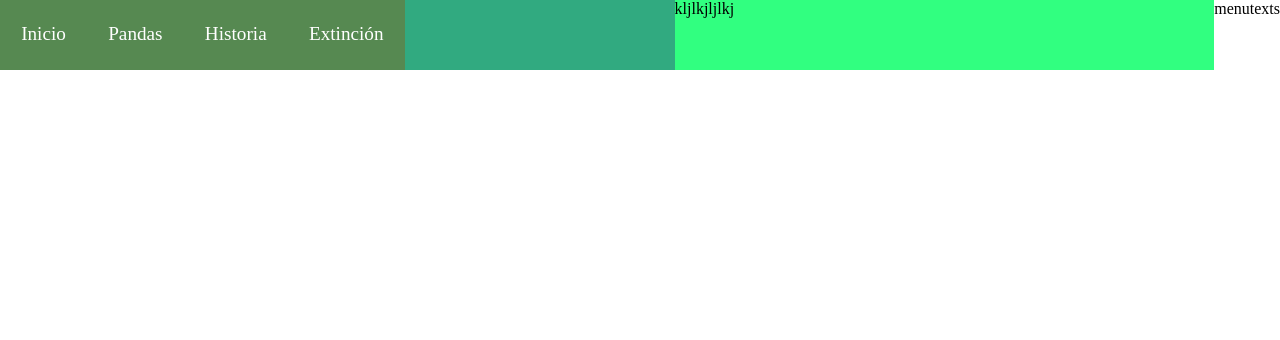
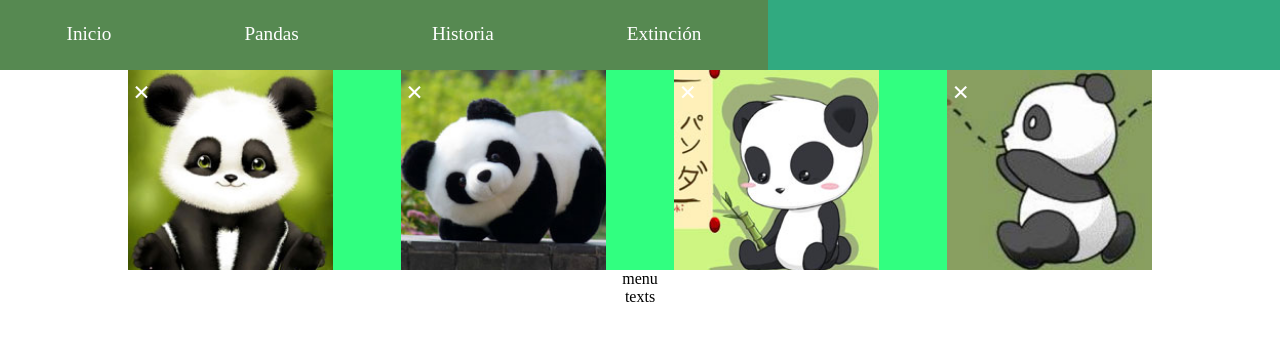
Before and after one commit to emandujanor/pandaFlexbox, a plain HTML site: page index.html in a window 1280 px wide. Drawn offline with Linux system fonts and the light colour scheme.

Commit message:
con pandas

```diff
--- a/assets/css/style.css
+++ b/assets/css/style.css
@@ -1,9 +1,8 @@
 body{
   margin:0px;
   display:flex;
-  justify-content: center;
-
-
+  flex-direction:column;
+  align-items: center;
 }
 header{
   display:flex;
@@ -35,7 +34,37 @@ header{
 #pandasRow{
   display:flex;
   background-color: #31ff80;
-  height: 70px;
+  height: auto;
   width: 80%;
-  flex-wrap: wrap;
+  flex-direction:row;
+  justify-content: space-between;
 }
+
+.cerrar{
+  font-size: 30px;
+  color:white;
+  font-weight: bold;
+  padding: 0px;
+  margin: 5px;
+}
+
+.cerrar:hover{
+  color:red;
+}
+.contenedorPanda{
+  width: 20%;
+  background-size: cover;
+  height: 200px;
+}
+#pandaUno{
+  background-image: url(../img/panda1.jpg);
+}
+#pandaDos{
+  background-image: url(../img/panda2.jpg);
+}
+#pandaTres{
+  background-image: url(../img/panda3.jpg);
+}
+#pandaCuatro{
+  background-image: url(../img/panda4.jpg);
+}
--- a/index.html
+++ b/index.html
@@ -15,13 +15,26 @@
       </nav>
     </header>
     <section id="pandasRow">
-      kljlkjljlkj
+      <div id="pandaUno" class="contenedorPanda" >
+        <div class="cerrar">&times;</div>
 
+      </div>
+      <div id="pandaDos" class="contenedorPanda" >
+        <div class="cerrar">&times;</div>
+
+      </div>
+      <div id="pandaTres"  class="contenedorPanda" >
+        <div class="cerrar">&times;</div>
+
+      </div>
+      <div id="pandaCuatro" class="contenedorPanda" >
+        <div class="cerrar">&times;</div>
+
+      </div>
+    </section>
+    <section>menu
     </section>
 
-
-    <section>menu
-    </section>
     <section>
       texts
     </section>
```
